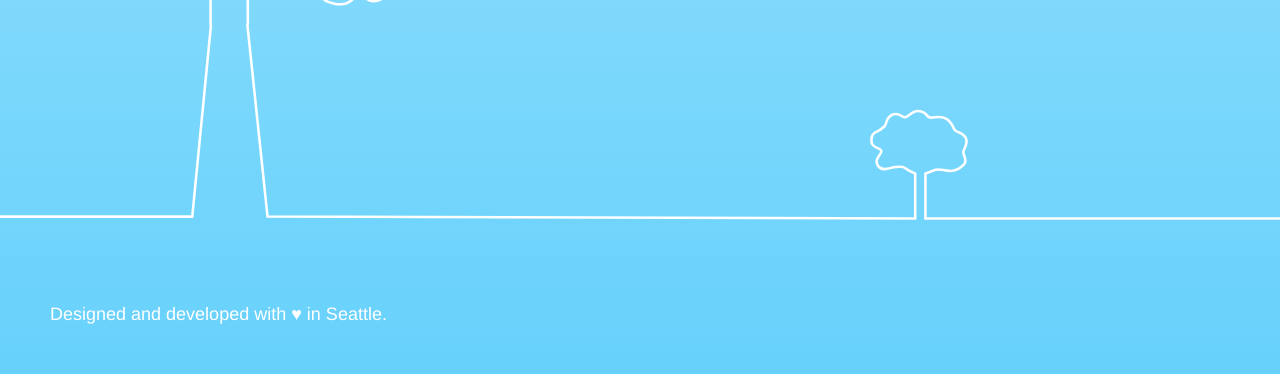
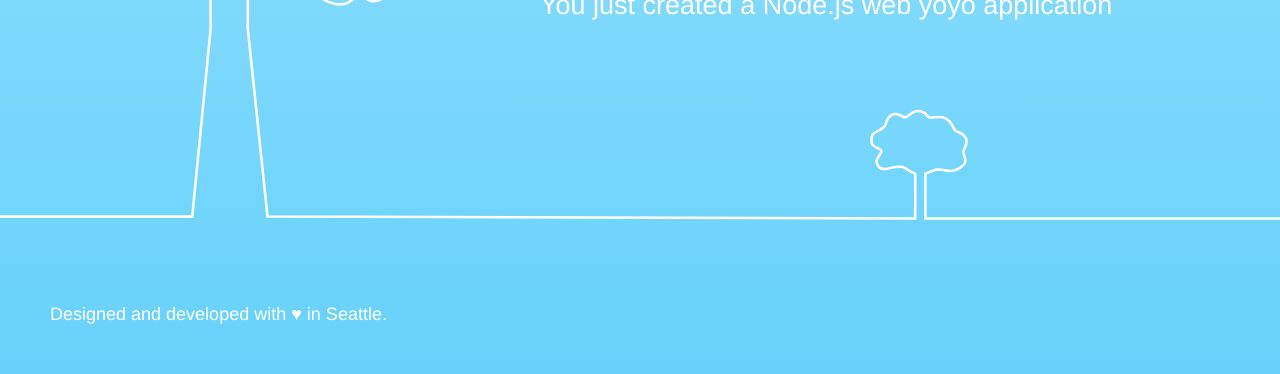
Before and after one commit to puchauhan2/yoyo, a website: page public/index.html in a window 1280 px wide. Shown: the part 426-800 px from the top of the page. Drawn offline with Linux system fonts and the light colour scheme.

Commit message:
added yo yo

```diff
--- a/public/index.html
+++ b/public/index.html
@@ -59,7 +59,7 @@
             <a class="twitter-link" href="http://twitter.com/home/?status=I%20created%20a%20project%20with%20AWS%20CodeStar!%20%23AWS%20%23AWSCodeStar%20https%3A%2F%2Faws.amazon.com%2Fcodestar"><img src="img/tweet.svg" /></a>
             <div class="text">
                 <h1>Congratulations!</h1>
-                <h2>You just created a Node.js web application</h2>
+                <h2>You just created a Node.js web yoyo application</h2>
             </div>
         </div>
     </div>
```
